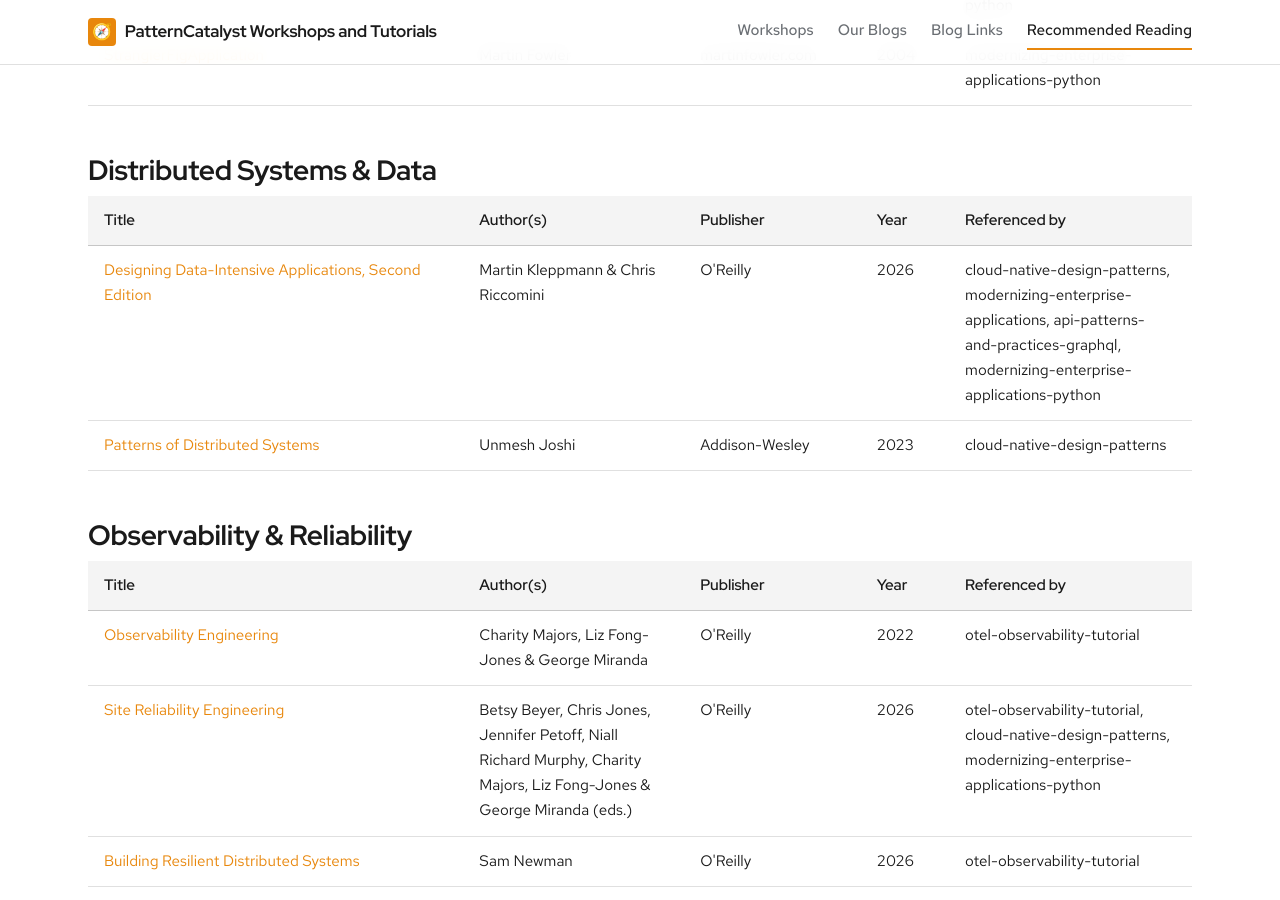
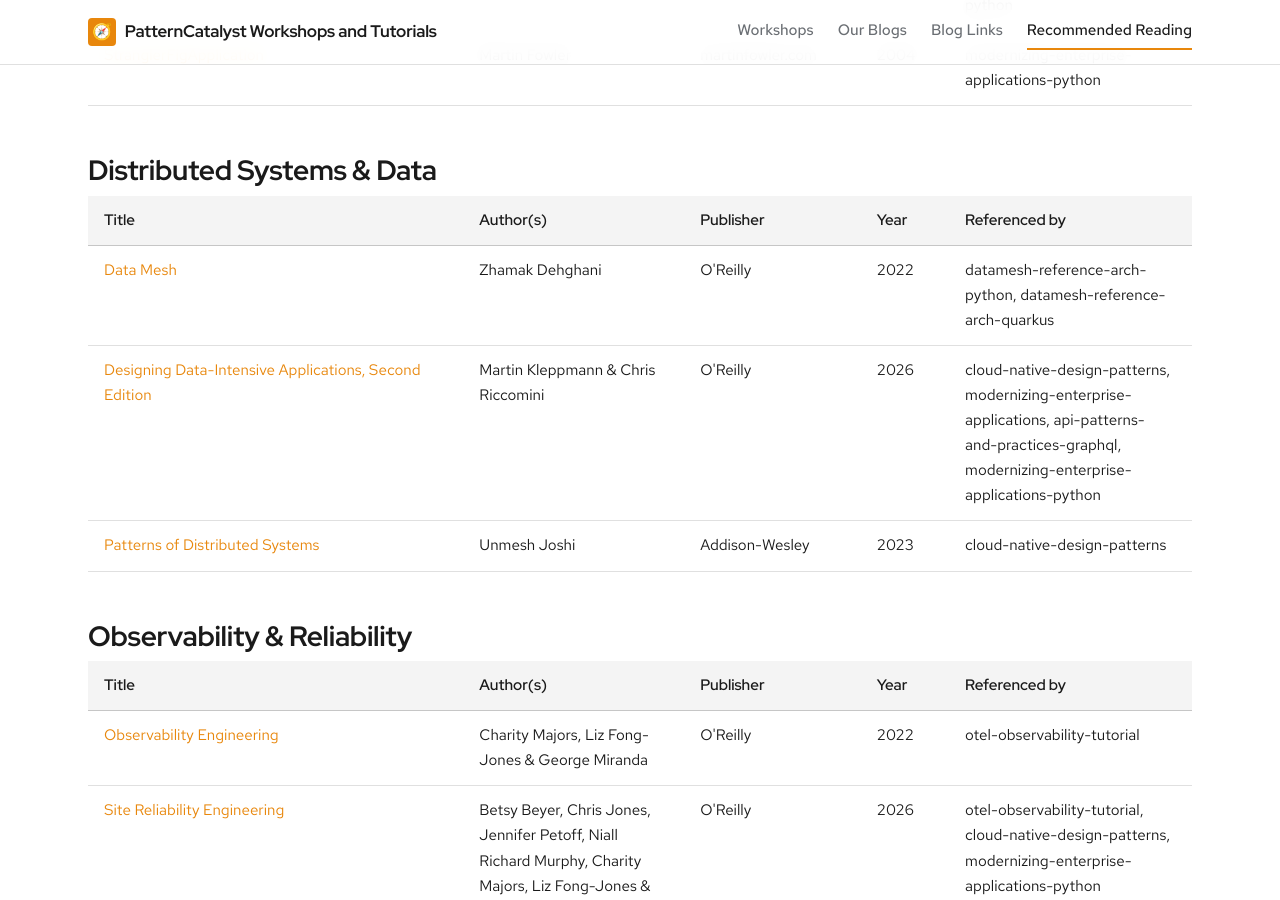
Before and after one commit to patterncatalyst/patterncatalyst-workshops-tutorials-list, a Jekyll site: the page built from books.html, in a window 1280 px wide and 900 px high, scrolled down 3845 px. Built offline with Jekyll 4.4.1, drawn with Linux system fonts in a browser that asks for light colours; some web fonts are replaced.

Commit message:
books: add Data Mesh (Dehghani) under Distributed Systems & Data (#23)
Co-authored-by: PatternCatalyst <local@example.invalid>

```diff
--- a/_data/book_categories.yml
+++ b/_data/book_categories.yml
@@ -55,6 +55,7 @@
 
 - name: "Distributed Systems & Data"
   books:
+    - "Data Mesh"
     - "Designing Data-Intensive Applications, Second Edition"
     - "Patterns of Distributed Systems"
 
--- a/_data/books.yml
+++ b/_data/books.yml
@@ -132,6 +132,17 @@
   url: "https://www.oreilly.com/library/view/c-software-design/9781098113155/"
   referenced_by:
     - "cpp-container-optimization-tutorial"
+
+- title: "Data Mesh"
+  authors: "Zhamak Dehghani"
+  publisher: "O'Reilly"
+  year: 2022
+  isbn: "9781492092384"
+  url: "https://www.oreilly.com/library/view/data-mesh/9781492092384/"
+  review_note: "Subtitle: Delivering Data-Driven Value at Scale. ISBN is the O'Reilly electronic-edition ISBN matching the product URL; the print ISBN (9781492092391) differs, per this catalog's print/ebook ISBN convention. Hand-added for the datamesh reference-architecture sites."
+  referenced_by:
+    - "datamesh-reference-arch-python"
+    - "datamesh-reference-arch-quarkus"
 
 - title: "Domain-Driven Design: Tackling Complexity in the Heart of Software"
   authors: "Eric Evans"
```
